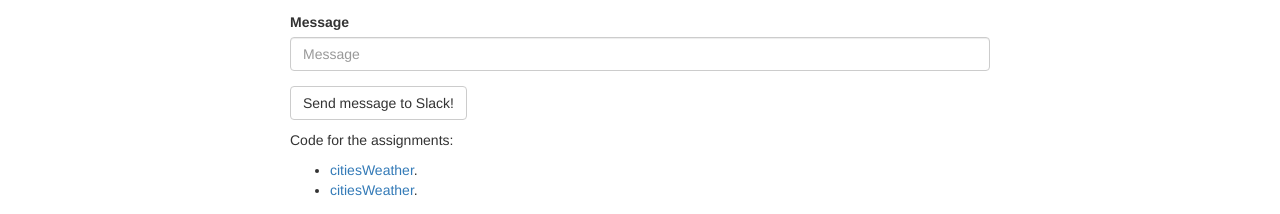
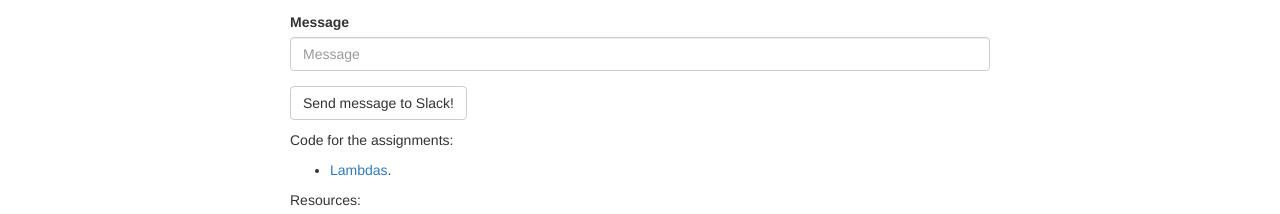
Before and after one commit to VincentBloom/not-your-average-grunt, a website: page app/index.html at #!/assignment6 in a window 1280 px wide. Shown: the part 555-769 px from the top of the page. Drawn offline with nearby package versions, Linux system fonts and the light colour scheme; some packages are replaced by stand-ins of ours; files that its build step writes are made by us from their sources.

Commit message:
Merge branch 'master' of https://github.com/VincentBloom/not-your-average-grunt ***** Finishing up Assignment6.
*****

```diff
--- a/app/views/assignment6.html
+++ b/app/views/assignment6.html
@@ -31,14 +31,9 @@
 
   <p>{{response}}</p>
 
-  <p></p>
-
   <p>Code for the assignments:</p>
   <ul>
-    <li><a href="https://github.com/VincentBloom/not-your-average-grunt/tree/master/assignments/A5/citiesWeather">
-      citiesWeather</a>.</li>
-    <li><a href="https://github.com/VincentBloom/not-your-average-grunt/tree/master/assignments/A5/cityWeather">
-      citiesWeather</a>.</li>
+    <li><a href="https://github.com/VincentBloom/not-your-average-grunt/tree/master/assignments/A6">Lambdas</a>.</li>
   </ul>
 
   <p>Resources:</p>
```
